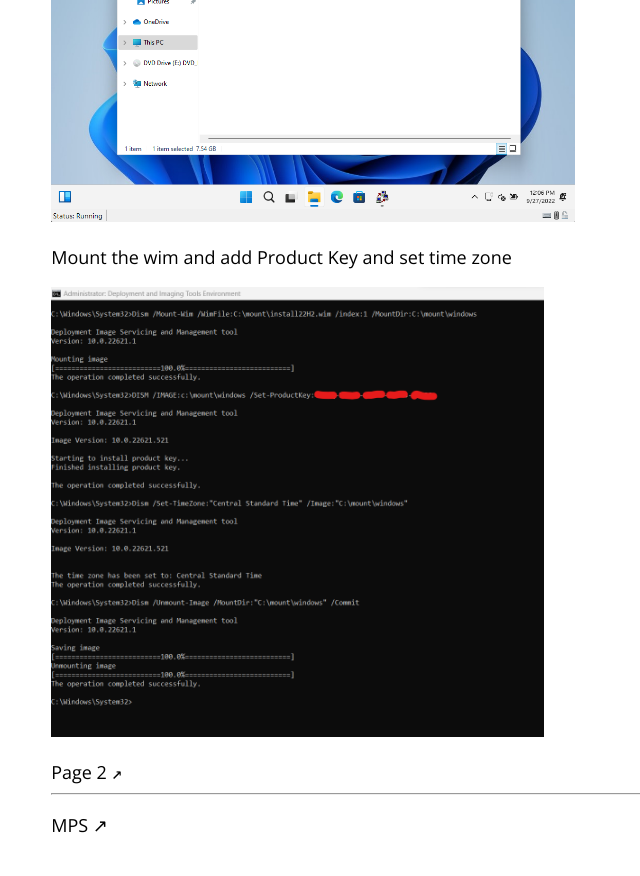
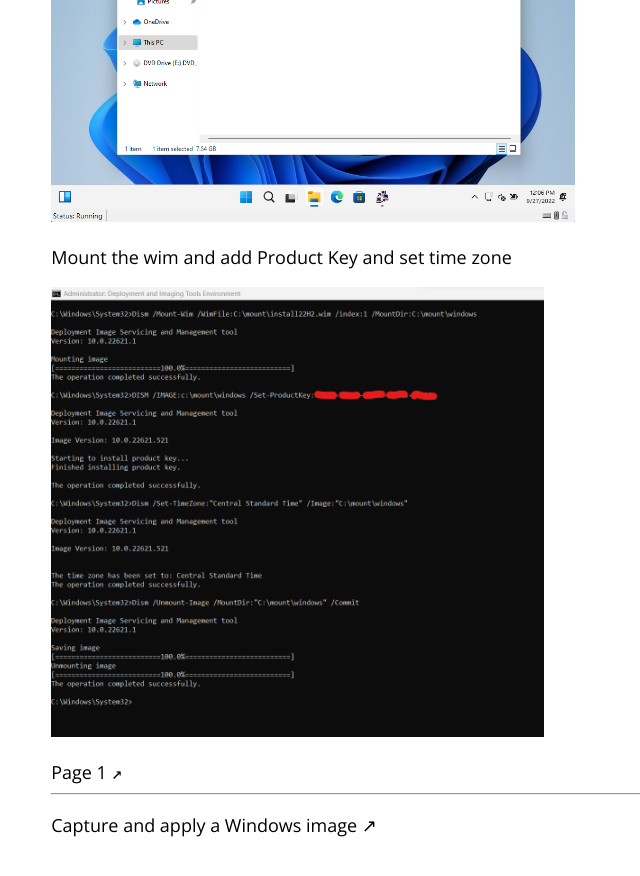
Before and after one commit to ne8801/NicksNotes.github.io, a Jekyll site: the page built from windows11p2.html, in a window 1280 px wide and 900 px high, scrolled down 6776 px. Shown: the top 876 px of the window, without its empty margins (0-640 px from the left). Built offline with Jekyll 4.4.1, drawn with Linux system fonts in a browser that asks for light colours.

Commit message:
Update page 2

```diff
--- a/windows11p2.html
+++ b/windows11p2.html
@@ -44,12 +44,12 @@
 <p><img src="/images/windows 11/Step 23.png" alt="Step23" /></p>
 Mount the wim and add Product Key and set time zone
 <p><img src="/images/windows 11/Step 24.png" alt="Step24" /></p>
-     <a href='https://nicksnotes.net/windows11-2.html'>Page 2 ↗</a>
+     <a href='https://nicksnotes.net/windows11.html'>Page 1 ↗</a>
 </code>
 <hr>
   <div id="resources">
     <p>
-     <a href='https://www.marshall.k12.mn.us'>MPS ↗</a>
+     <a href='https://learn.microsoft.com/en-us/windows-hardware/manufacture/desktop/capture-and-apply-an-image?view=windows-11'>Capture and apply a Windows image ↗</a>
     </p>
   </div>
 </div>
```
